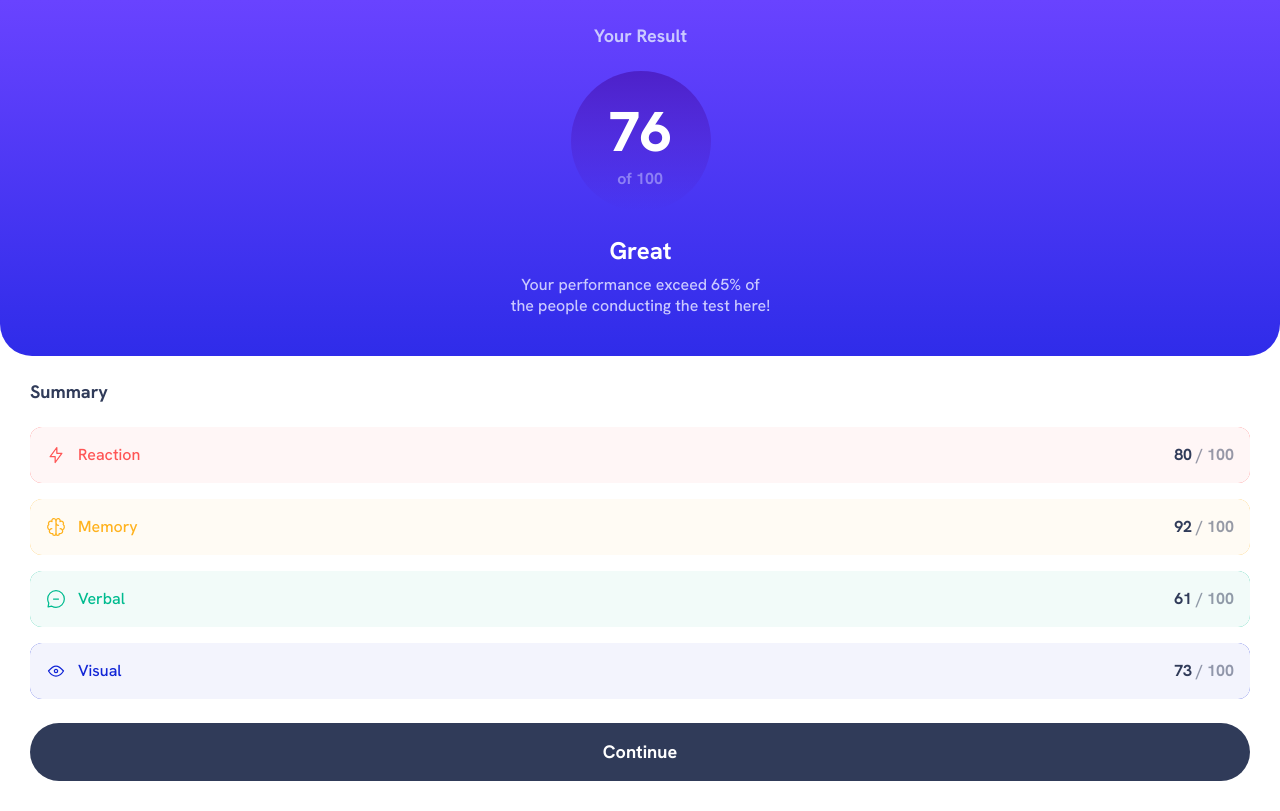
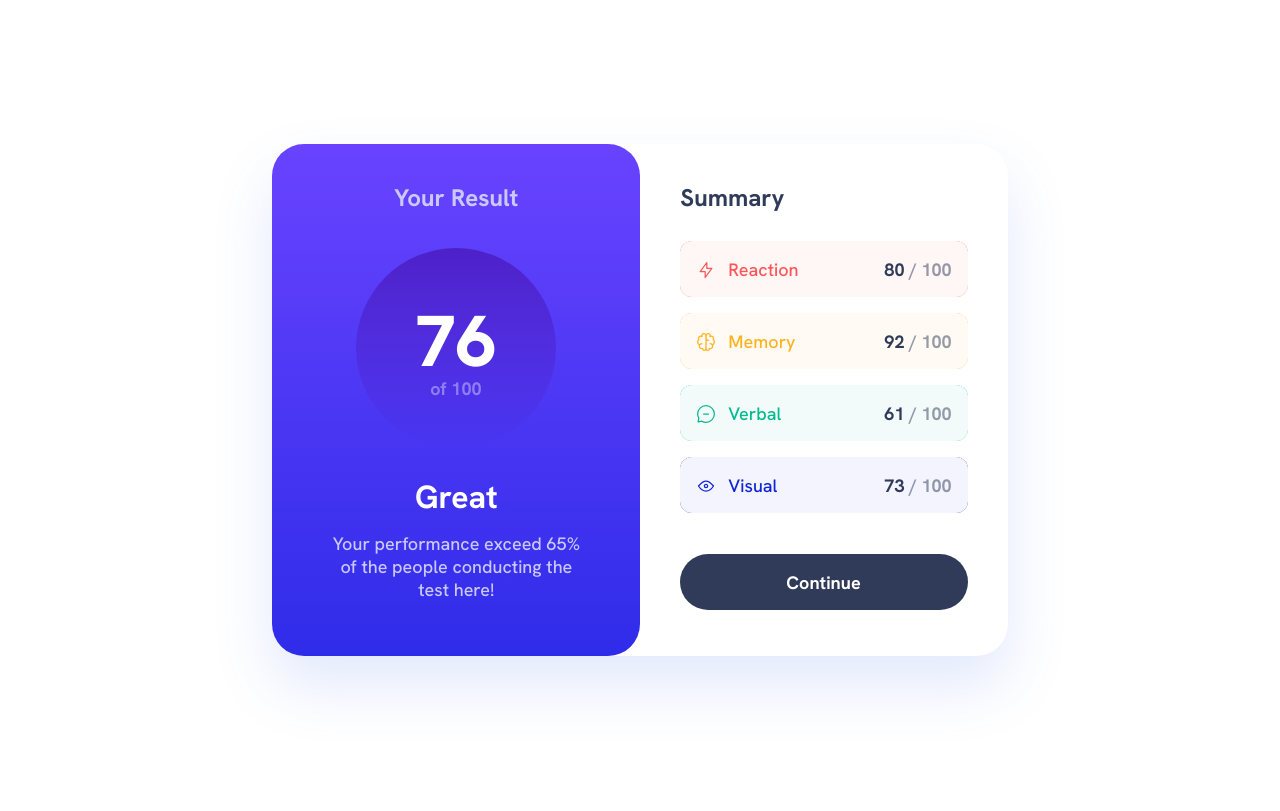
Before and after one commit to AlgoBenderDaily/Results_Summary_Component_HTML-CSS, a plain HTML site: page index.html in a window 1280 px wide. Drawn offline with Linux system fonts and the light colour scheme.

Commit message:
added desktop media queries

```diff
--- a/main.css
+++ b/main.css
@@ -197,7 +197,6 @@ a:any-link {
   display: flex;
   align-items: center;
   justify-content: space-between;
-  background-color: #00bb8f65;
   position: relative;
   overflow: hidden;
 }
@@ -280,6 +279,107 @@ a:any-link {
   font: var(--BODY-BOLD);
   border-radius: 128px;
   text-align: center;
+  width: 100%;
+  height: 56px;
 }
 
-/* Tablet */
+/* Desktop */
+@media screen and (min-width: 992px) {
+  body {
+    display: grid;
+    place-content: center;
+  }
+
+  /* || CARD-CONTAINER */
+  .card-container {
+    max-width: 736px;
+    min-height: 512px;
+    flex-flow: row;
+    box-shadow: var(--SHADOW);
+    border-radius: 32px;
+    align-items: center;
+  }
+
+  /* || CARD-FINAL */
+  .card-final {
+    max-width: 368px;
+    min-height: 512px;
+    gap: 0px;
+    padding: 38px 54px 46px 54px;
+    border-radius: 32px;
+  }
+
+  .card-final__sub-title {
+    font: var(--HEADING-M);
+    margin-bottom: 35px;
+  }
+
+  .card-final__value {
+    width: 200px;
+    height: 200px;
+    padding: 55px 60px 46px 59px;
+    margin-bottom: 28px;
+  }
+
+  .card-final__value .numerator {
+    font: var(--HEADING-XL);
+  }
+
+  .card-final__value .denominator {
+    font: var(--BODY-BOLD);
+  }
+
+  .card-final__final-text-content {
+    gap: 14px;
+  }
+
+  .final-text-content__title {
+    font: var(--HEADING-L);
+  }
+
+  .final-text-content__subtext {
+    font: var(--BODY);
+  }
+
+  /* || CARD-SUMMARY */
+  .card-summary__title {
+    font: var(--HEADING-M);
+    margin-bottom: 28px;
+  }
+
+  .card-summary {
+    margin: 38px 40px 46px 40px;
+    gap: 0px;
+  }
+
+  .card-summary__segments {
+    margin-bottom: 41px;
+  }
+
+  .segments {
+    padding: 17px 16px 16px 16px;
+  }
+
+  .segments-icon-label {
+    width: 103px;
+  }
+
+  .segments-label {
+    font: var(--BODY);
+  }
+
+  .segments__value {
+    width: 72px;
+    font: var(--BODY-BOLD);
+  }
+
+  .card-summary__button {
+    padding: 17px 107px 16px 106px;
+    transition: all 0.3s ease;
+  }
+
+  .card-summary__button:hover,
+  .card-summary__button:focus-visible {
+    background-image: var(--GRADIENT-1);
+  }
+}
```
